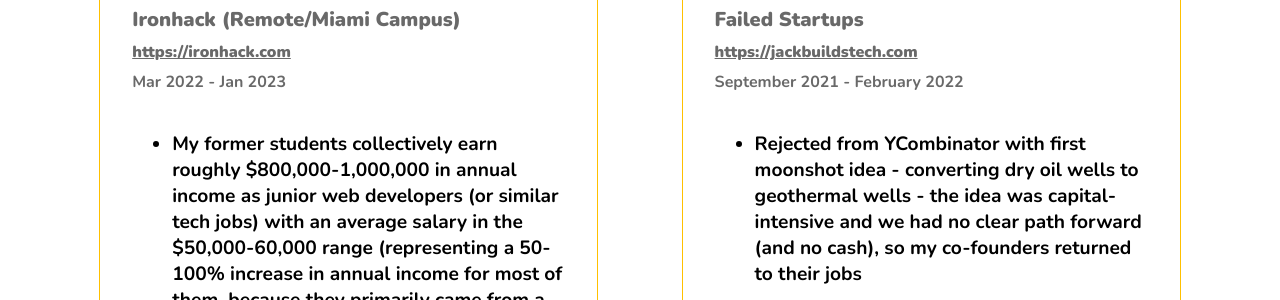
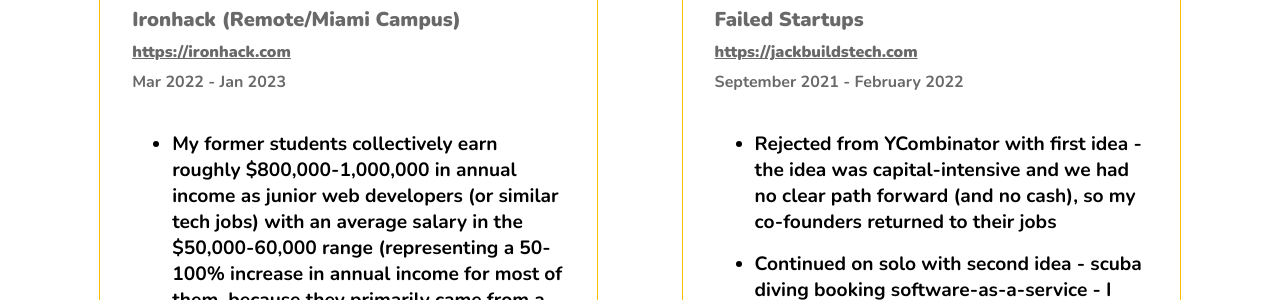
Before and after one commit to sunspla-sh/jackbuildstech, a website built with Vite: page index.html in a window 1280 px wide. Shown: the part 5940-6240 px from the top of the page. Built offline with nearby package versions, Linux system fonts and the light colour scheme; files whose address does not match are found by name.

Commit message:
update experience and resume

```diff
--- a/index.html
+++ b/index.html
@@ -1086,7 +1086,7 @@
         </h5>
         <h6 class="experience-card-company-date">September 2021 - February 2022</h6>
         <ul class="experience-card-list">
-          <li>Rejected from YCombinator with first moonshot idea - converting dry oil wells to geothermal wells
+          <li>Rejected from YCombinator with first idea
              - the idea was capital-intensive and we had no clear path forward (and no cash), so my co-founders returned to their jobs</li>
           <li>Continued on solo with second idea - scuba diving booking software-as-a-service
              - I tried to be smarter this time and pre-sell based on UX/UI wireframes before building it, but failed to find product-market fit
```
Also changed, not shown: 1 other file.
